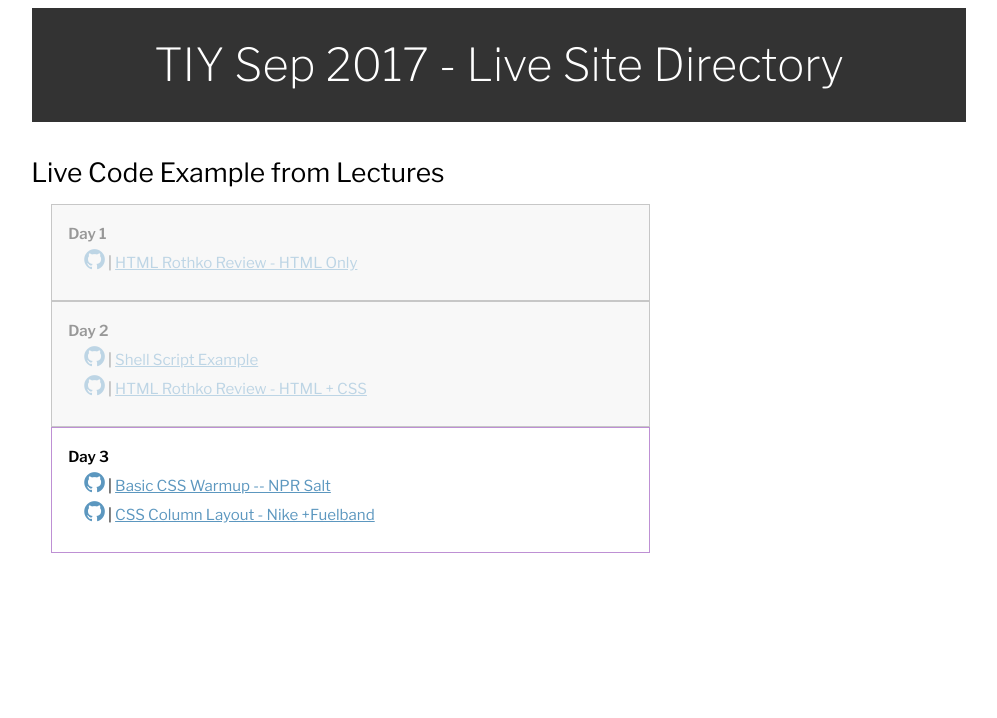
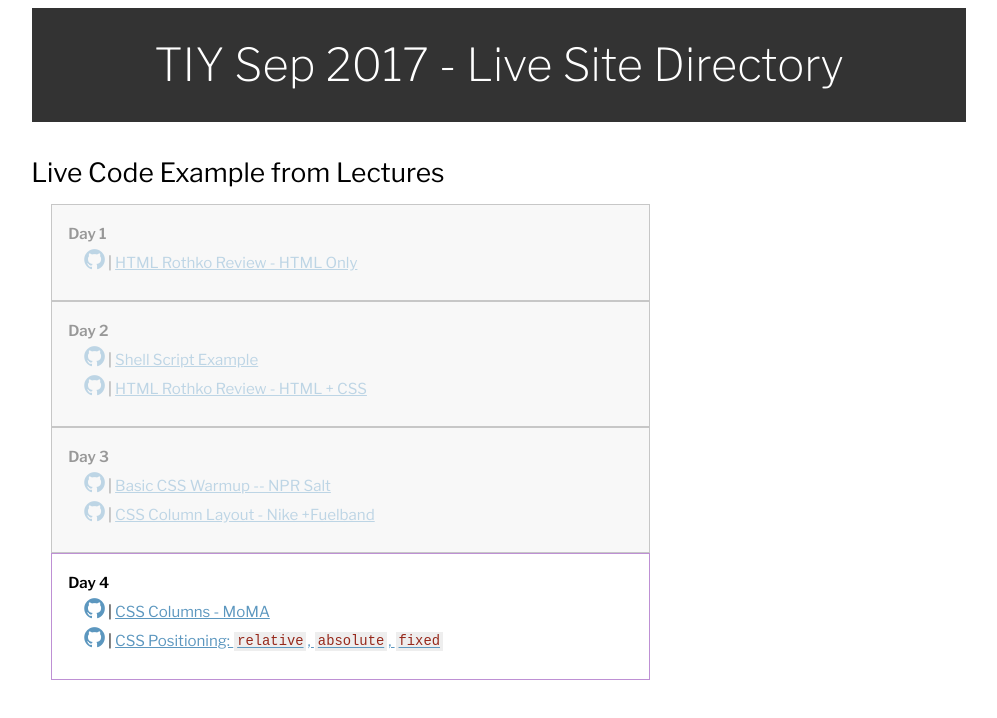
Before and after one commit to TIY-Charleston-Front-End-Engineering/TIY-Jan-2017, a plain HTML site: page index.html in a window 1280 px wide. Shown: the whole page, without its empty margins (141-1138 px from the left). Drawn offline with nearby package versions, Linux system fonts and the light colour scheme.

Commit message:
update for 01-12

```diff
--- a/index.html
+++ b/index.html
@@ -72,6 +72,21 @@
 
                      </ul>
                   </li>
+                  <li> Day 4
+                     <ul>
+                        <li>
+                           <a href="https://github.com/tiy-chs-demos/2017-01-12-warmup-css-columns-moma/" target="_blank"><i class="fa fa-github"></i></a>
+                           |
+                           <a href="https://tiy-chs-demos.github.io/2017-01-12-warmup-css-columns-moma/" target="_blank">CSS Columns - MoMA</a>
+                        </li>
+                        <li>
+                           <a href="https://github.com/tiy-chs-demos/2017-01-12-css-positioning/" target="_blank"><i class="fa fa-github"></i></a>
+                           |
+                           <a href="https://tiy-chs-demos.github.io/2017-01-12-css-positioning/" target="_blank">CSS Positioning: <code>relative</code>, <code>absolute</code>, <code>fixed</code></a>
+                        </li>
+
+                     </ul>
+                  </li>
 
                </ul>
             </div>
```
